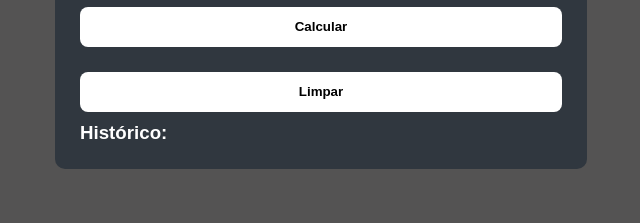
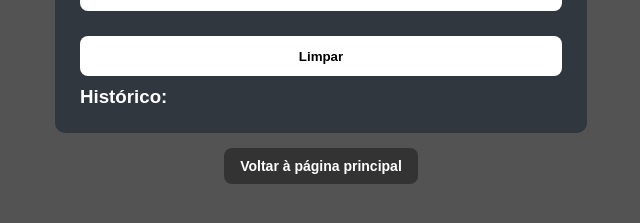
Before and after one commit to GleysonWillian/dev-links-darkmode, a plain HTML site: page calculadora/index.html in a window 1280 px wide. Shown: the part 385-608 px from the top of the page, without its empty margins (319-959 px from the left). Drawn offline with Linux system fonts and the light colour scheme.

Commit message:
Add button "voltar à página principal" nos programas de calculadoras com estilização básica no CSS

```diff
--- a/calculadora-v2.html/style.css
+++ b/calculadora-v2.html/style.css
@@ -8,6 +8,29 @@ body{
     padding: 0;
     font-family: Arial, Helvetica, sans-serif;
     background-color: #1c1b1b;
+}
+
+.back-home {
+
+  margin-top: 15px;
+  display: inline-block;
+  margin-bottom: 20px;
+  padding: 10px 16px;
+
+  background-color: #333;
+  color: #fff;
+
+  text-decoration: none;
+  border-radius: 8px;
+
+  font-size: 14px;
+  font-weight: 600;
+
+  transition: 0.2s;
+}
+
+.back-home:hover {
+  background-color: #555;
 }
 
 h1{
--- a/calculadora/index.html
+++ b/calculadora/index.html
@@ -34,6 +34,8 @@
       <ul id="historico"></ul>
     </div>
 
+    <a href="../index.html" class="back-home"> Voltar à página principal </a>
+
     <script src="script.js"></script>
   </body>
 </html>
--- a/calculadora/styles.css
+++ b/calculadora/styles.css
@@ -8,9 +8,33 @@ body{
   font-family: Arial, sans-serif;
   background-color: #545353;
   display: flex;
+  flex-direction: column;
   justify-content: center;
   align-items: center;
   height: 100vh;
+}
+
+.back-home {
+
+  margin-top: 15px;
+  display: inline-block;
+  margin-bottom: 20px;
+  padding: 10px 16px;
+
+  background-color: #333;
+  color: #fff;
+
+  text-decoration: none;
+  border-radius: 8px;
+
+  font-size: 14px;
+  font-weight: 600;
+
+  transition: 0.2s;
+}
+
+.back-home:hover {
+  background-color: #555;
 }
 
 h1{
```
Also changed, not shown: calculadora-v2.html/index.html (+4 -0 lines), index.html (+2 -2 lines).
